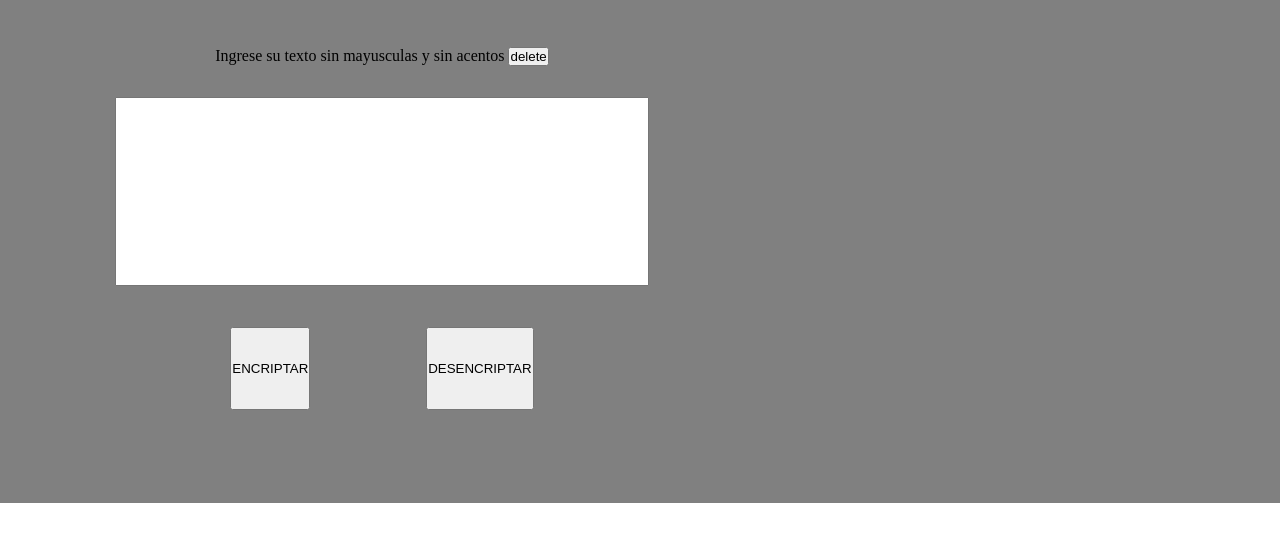
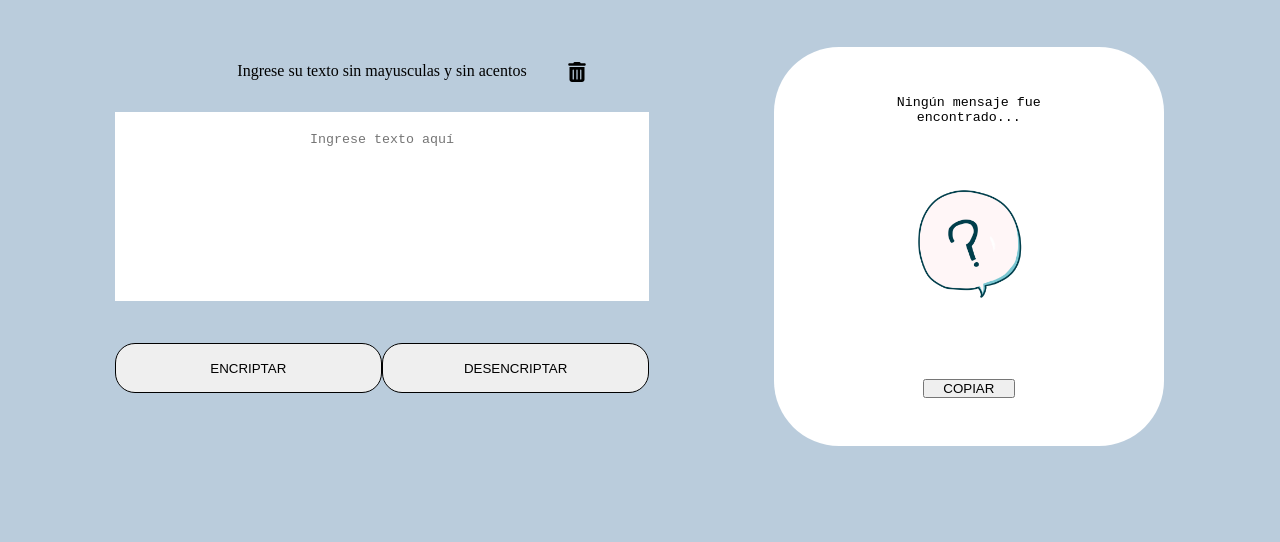
Before and after one commit to LautaBorda/encriptador, a plain HTML site: page index.html in a window 1280 px wide. Drawn offline with Linux system fonts and the light colour scheme.

Commit message:
agregando cuestiones esteticas

```diff
--- a/assets/css/styles.css
+++ b/assets/css/styles.css
@@ -4,28 +4,31 @@
     box-sizing: border-box;
 }
 
+body {
+    background-color: #baccdc;
+}
+
 /* general container */
 
 .container {
     position: relative;
-    background-color: gray;
     display: grid;
     gap: 10px;
     margin: auto;
     grid-template-columns: repeat(5, 1fr);
     grid-template-rows: repeat(11, 1fr);
     grid-template-areas:
-        ". . ."
-        "textInput textInput textInput"
-        "textInput textInput textInput"
-        "textInput textInput textInput"
-        "textInput textInput textInput"
-        "textInput textInput textInput"
-        "textInput textInput textInput"
-        "ebutton ebutton ebutton"
-        "ebutton ebutton ebutton"
-        "footer footer footer"
-        "footer footer footer"
+        ". . . . ."
+        "textInput textInput textInput message message"
+        "textInput textInput textInput message message"
+        "textInput textInput textInput message message"
+        "textInput textInput textInput message message"
+        "textInput textInput textInput message message"
+        "textInput textInput textInput message message"
+        "ebutton ebutton ebutton message message"
+        "ebutton ebutton ebutton message message"
+        "footer footer footer footer footer"
+        "footer footer footer footer footer"
     ;
 }
 
@@ -43,16 +46,37 @@
 
 .textInput>p {
     text-align: center;
+    width: 70%;
+    display: inline-block;
+    margin: auto;
 }
 
-input {
+
+a>img{
+    width: 100px;
+    height: 20px;
+}
+
+a>img:active{
+    scale: 1.1;
+    cursor: pointer;
+
+}
+
+
+#input {
+    text-align: center;
+    border: none;
+    outline: none;
+    resize: none;
     height: 70%;
     width: 70%;
     margin: auto;
+    padding-top: 20px;
 }
 
 .ebuttons {
-    height: 100%;
+    height: 60%;
     width: 70%;
     text-align: center;
     justify-content: space-evenly;
@@ -62,6 +86,60 @@ input {
 
 }
 
+/* styling buttons  */
+
+.ebuttons>button {
+    width: 35vh;
+    border-radius: 20px;
+    border: 1px solid black;
+}
+
+
+/* encrypted message section  */
+
+.message {
+    width: 77%;
+    height: 110%;
+    background-color: white;
+    padding: 10px;
+    grid-area: message;
+    display: flex;
+    flex-direction: column;
+    align-items: center;
+    justify-content: center;
+    margin-right: 35px;
+    border-radius: 65px;
+}
+
+
+#msg {
+
+    text-align: center;
+    height: 75%;
+    width: 60%;
+    border: none;
+    outline: none;
+    resize: none;
+
+}
+
+img {
+    width: 150px;
+    position: absolute;
+}
+
+.copyBtn {
+    width: 25%;
+}
+
+
+/* ANIMATIONS */
+.ebuttons>button:hover, .copyBtn:hover, a>img:hover{
+    transform: scale(1.2);
+    transition: .5s;
+    cursor: pointer;
+}
+
 /* footer */
 
 .footer {
--- a/index.html
+++ b/index.html
@@ -1,26 +1,44 @@
 <!DOCTYPE html>
 <html lang="en">
+
 <head>
     <meta charset="UTF-8">
     <meta http-equiv="X-UA-Compatible" content="IE=edge">
     <meta name="viewport" content="width=device-width, initial-scale=1.0">
+    <!-- fontawesome for icons -->
+    <script src="https://kit.fontawesome.com/789eadf227.js" crossorigin="anonymous"></script>
     <!-- link to css -->
     <link rel="stylesheet" href="./assets/css/styles.css">
+
+
     <title>Text Encryptor</title>
 </head>
+
 <body>
     <main class="container">
+        <!-- text input  -->
         <div class="textInput">
-                 <p>Ingrese su texto sin mayusculas y sin acentos <button>delete</button></p>
-                <input type="text">
-            </div>
+            <p>Ingrese su texto sin mayusculas y sin acentos
+                <a href="#">
+                    <img src="./assets/img/trash-can-solid.svg" alt="trashcan icon">
+                </a>
+            </p>
+            <textarea spellcheck="false" type="text" id="input" placeholder="Ingrese texto aquí"></textarea>
         </div>
-
+        </div>
+        <!-- button of text input  -->
         <div class="ebuttons">
             <button>ENCRIPTAR</button>
             <button>DESENCRIPTAR</button>
         </div>
+        <!-- message & copy btn -->
+        <div class="message">
+            <textarea readonly id="msg">Ningún mensaje fue encontrado...</textarea>
+            <img src="./assets/img/—Pngtree—question mark speech bubble dialog_3945673.png" alt="question mark image">
+            <button class="copyBtn">COPIAR</button>
+        </div>
 
+        <!-- footer -->
         <footer class="footer">
 
         </footer>
@@ -28,4 +46,5 @@
     <!-- link to js file -->
     <script src="./main.js"></script>
 </body>
+
 </html>
```
Also changed, not shown: assets/img/trash-can-solid.svg (added), assets/img/—Pngtree—question mark speech bubble dialog_3945673.png (added).
